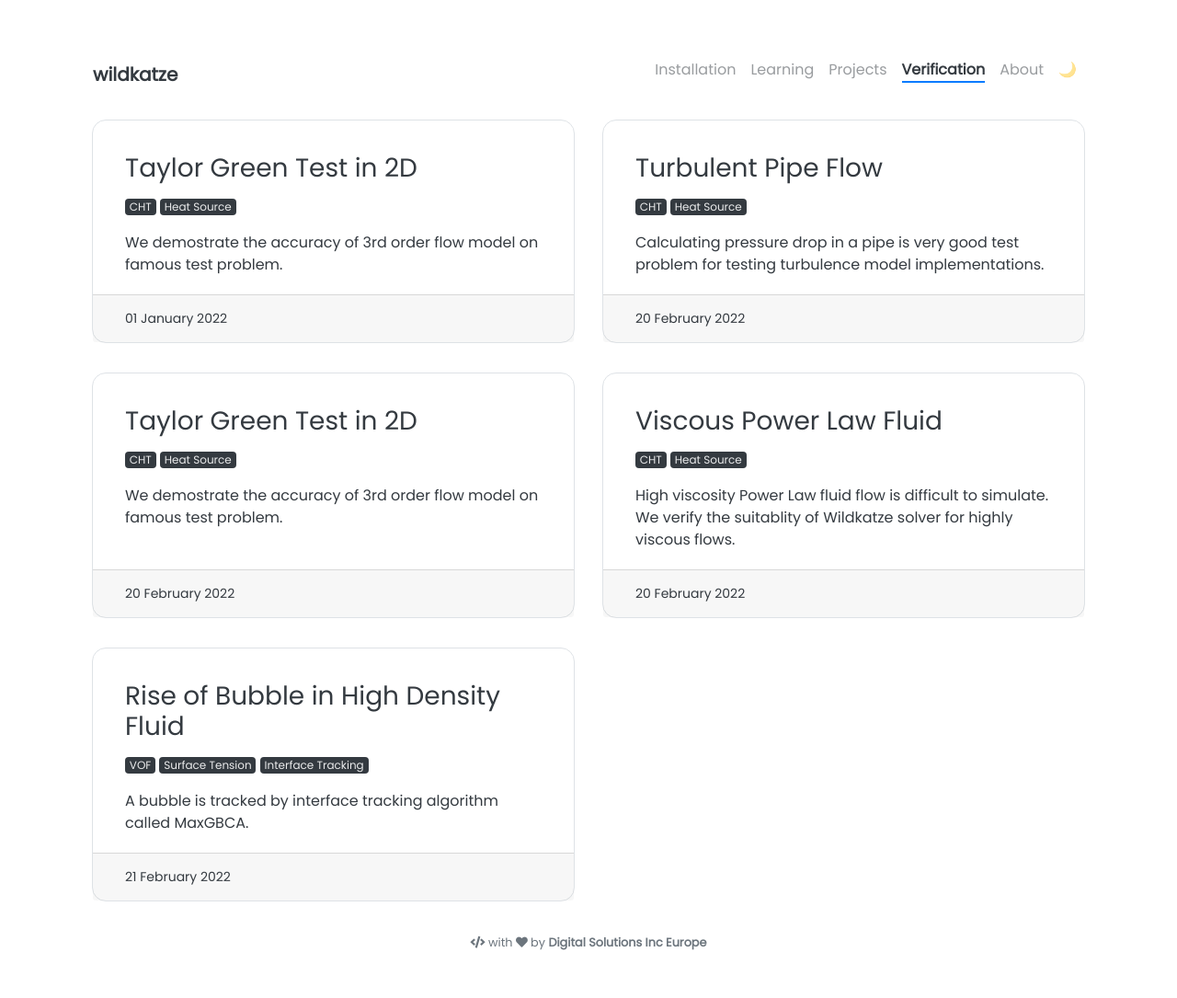
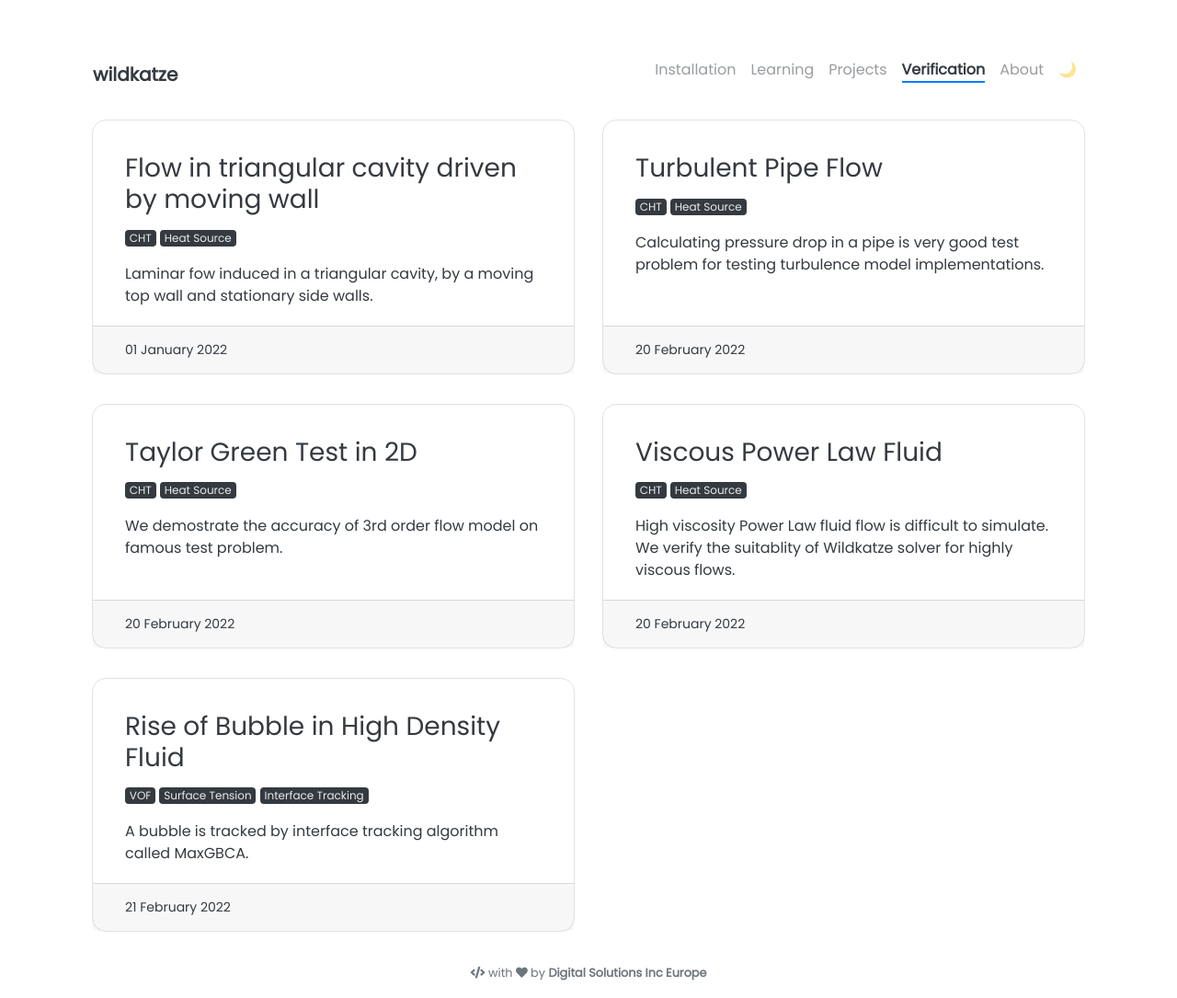
Before and after one commit to FVUS/wildkatze, a Jekyll site: the page built from pages/verification.html, in a window 1280 px wide. Shown: the whole page at 92% size. Built offline with Jekyll 4.4.1, drawn with Linux system fonts in a browser that asks for light colours; nearby versions of some CDN libraries; before the commit the page ends 1052 px from its top, so only the background shows below that; some of the changed lines change nothing that is shown.

Commit message:
Update 2022-01-01-Tricavity.md

```diff
--- a/_verification/2022-01-01-Tricavity.md
+++ b/_verification/2022-01-01-Tricavity.md
@@ -1,7 +1,23 @@
 ---
-title: Taylor Green Test in 2D
+title: Flow in triangular cavity driven by moving wall
 tags: [CHT, Heat Source]
 style:
 color:
-description: We demostrate the accuracy of 3rd order flow model on famous test problem.
+description: Laminar fow induced in a triangular cavity, by a moving top wall and stationary side walls.
 ---
+
+
+# Flow in triangular cavity driven by moving wall
+
+
+This validation case, comprises results of laminar fow induced in a triangular cavity, by a moving top wall and stationary side walls. Figure 1.1
+shows the geometry, dimensions and bounday conditions of this case.
+
+![ver 01](https://live.staticflickr.com/65535/51910986836_90cf1f31b7_m.jpg)
+
+
+The fluid density is set to 1 kg/m 3 , the viscosity to 0.01 kg/(m · s) and the simulation is run in steady mode. After the simulation has reached a converged state, the velocity in x-direction is determined along a vertical line that bisects the tip of cavity. This x-velocity is then normalized by the velocity of the moving wall which is 2 m/s. In figure 1.2 this normalized x-velocity is plotted against the y-coordinate. This figure contains Wildkatze simulation results and experimental results taken from reference
+
+*Jyotsna R., Vanka S.P. Multigrid Calculation of Steady, Viscous Flow in a Triangular Cavity, Journal of Computational Physics 122: 107-117 (1995)*
+
+![ver 02](https://live.staticflickr.com/65535/51911306224_90bab55dea_z.jpg)
```
